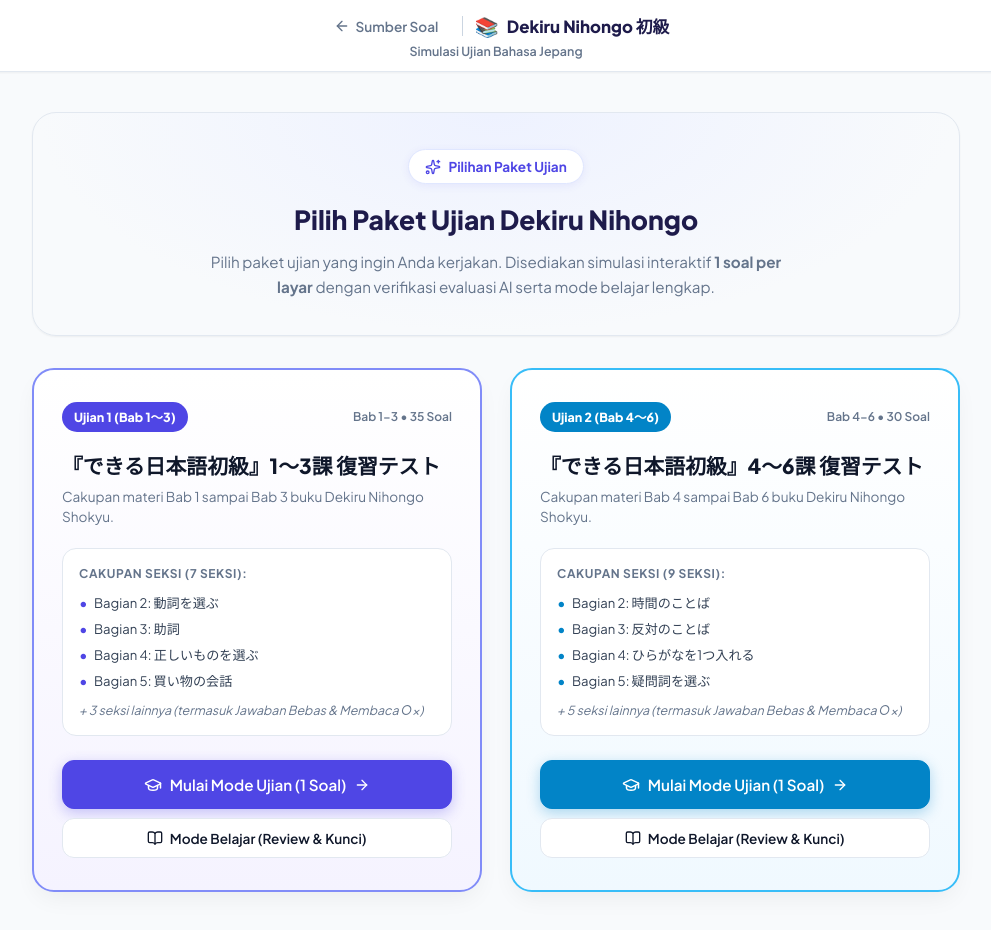
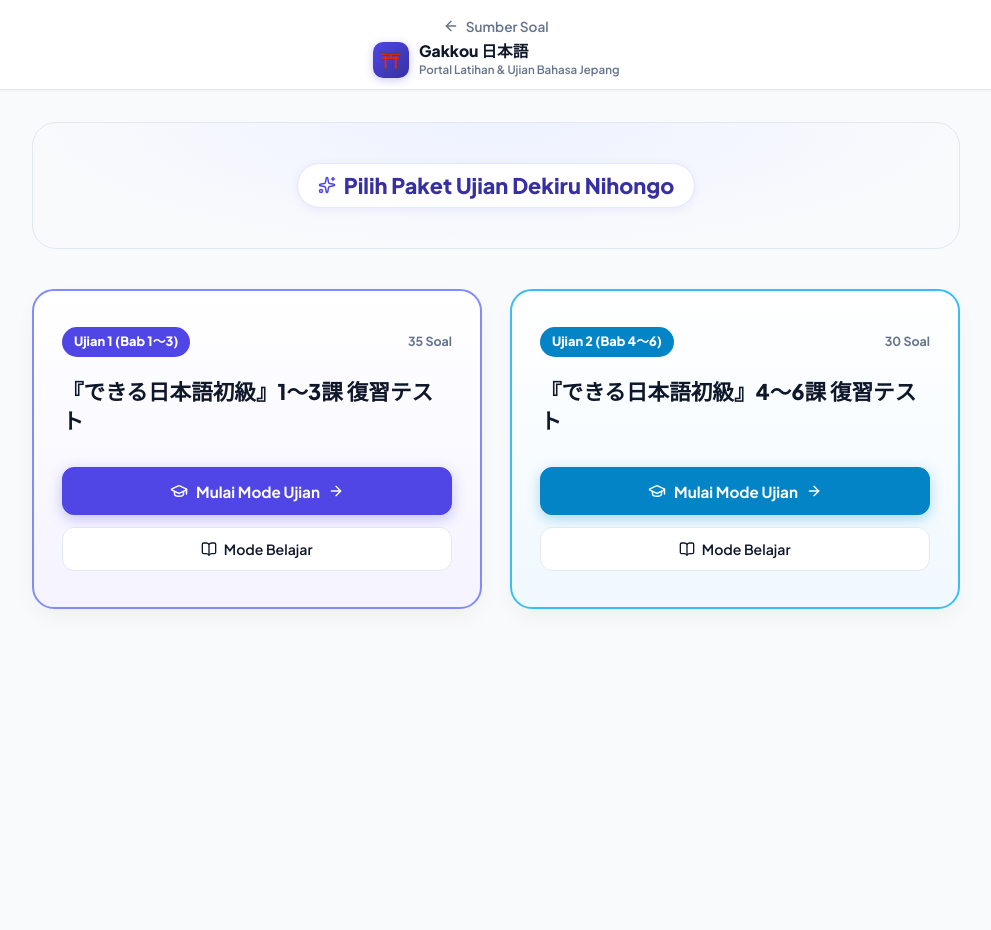
Before and after one commit to fathurzoy/ef-gakkou, a React (Vite) app: page / in a window 1280 px wide. Both pictures are taken after a click on the button "Mulai Belajar / Ujian Dekiru". Shown: the top 930 px of the page, without its empty margins (144-1135 px from the left). After the commit the page ends 800 px from the top, so only its background shows below. Built offline with nearby package versions, Linux system fonts and the light colour scheme.

Commit message:
refactor(dekiru): simplify exam selection screen layout and action buttons

```diff
--- a/src/components/dekiru/DekiruExamView.tsx
+++ b/src/components/dekiru/DekiruExamView.tsx
@@ -1014,69 +1014,88 @@
         {/* Navbar Header */}
         <header className="app-header">
           <div className="header-inner" style={{ alignItems: "center", justifyContent: "space-between" }}>
-            <div style={{ display: "flex", alignItems: "center", gap: "0.75rem" }}>
-              <button
-                onClick={onBackToSourceSelect}
-                className="btn btn-ghost"
-                style={{ padding: "0.4rem 0.65rem", borderRadius: "10px", gap: "0.35rem" }}
-                title="Kembali ke Pilihan Sumber Soal"
+            <button
+              onClick={onBackToSourceSelect}
+              className="btn btn-ghost"
+              style={{ padding: "0.4rem 0.75rem", borderRadius: "10px", gap: "0.4rem" }}
+              title="Kembali ke Pilihan Sumber Soal"
+            >
+              <ArrowLeft size={16} />
+              <span style={{ fontSize: "0.85rem", fontWeight: 600 }}>Sumber Soal</span>
+            </button>
+
+            <div style={{ display: "flex", alignItems: "center", gap: "0.65rem" }}>
+              <div
+                style={{
+                  width: "36px",
+                  height: "36px",
+                  borderRadius: "10px",
+                  background: "linear-gradient(135deg, #4f46e5 0%, #3730a3 100%)",
+                  color: "#ffffff",
+                  display: "flex",
+                  alignItems: "center",
+                  justifyContent: "center",
+                  fontSize: "1.15rem",
+                  boxShadow: "0 2px 8px rgba(79, 70, 229, 0.3)",
+                  flexShrink: 0,
+                }}
               >
-                <ArrowLeft size={16} />
-                <span style={{ fontSize: "0.85rem" }}>Sumber Soal</span>
-              </button>
-              <div style={{ height: "20px", width: "1px", background: "#cbd5e1" }} />
-              <div style={{ display: "flex", alignItems: "center", gap: "0.5rem" }}>
-                <span style={{ fontSize: "1.2rem" }}>📚</span>
-                <span style={{ fontWeight: 800, color: "#1e1b4b", fontSize: "1.05rem" }}>
-                  Dekiru Nihongo 初級
-                </span>
-              </div>
-            </div>
-
-            <div style={{ fontSize: "0.78rem", color: "#64748b", fontWeight: 600 }}>
-              Simulasi Ujian Bahasa Jepang
-            </div>
+                ⛩️
+              </div>
+              <div>
+                <div style={{ fontSize: "0.98rem", fontWeight: 800, color: "#0f172a", lineHeight: 1.2 }}>
+                  Gakkou 日本語
+                </div>
+                <div style={{ fontSize: "0.72rem", color: "#64748b", fontWeight: 600 }}>
+                  Portal Latihan & Ujian Bahasa Jepang
+                </div>
+              </div>
+            </div>
+
+            <div style={{ width: "90px" }} />
           </div>
         </header>
 
         {/* Selection Main Content */}
-        <main className="main-content" style={{ maxWidth: "960px", margin: "0 auto", padding: "2.5rem 1rem 3.5rem 1rem", width: "100%" }}>
-          {/* Hero Banner */}
+        <main className="main-content" style={{ maxWidth: "960px", margin: "0 auto", padding: "2rem 1rem 3rem 1rem", width: "100%" }}>
+          {/* Hero Section */}
           <div
-            className="card"
+            className="hero-card"
             style={{
               textAlign: "center",
-              padding: "2.25rem 1.5rem",
+              padding: "2.5rem 1.5rem",
               background: "radial-gradient(ellipse at top, #eef2ff 0%, #f8fafc 70%)",
               borderRadius: "24px",
               border: "1px solid #e2e8f0",
-              marginBottom: "2rem",
+              marginBottom: "2.5rem",
             }}
           >
             <div
               style={{
                 display: "inline-flex",
                 alignItems: "center",
-                gap: "0.45rem",
+                gap: "0.5rem",
                 background: "#ffffff",
-                padding: "0.4rem 1rem",
+                padding: "0.5rem 1.25rem",
                 borderRadius: "9999px",
                 border: "1px solid #e0e7ff",
                 boxShadow: "0 2px 8px rgba(79, 70, 229, 0.08)",
-                marginBottom: "1rem",
               }}
             >
-              <Sparkles size={16} color="#4f46e5" />
-              <span style={{ fontSize: "0.85rem", fontWeight: 700, color: "#4f46e5" }}>
-                Pilihan Paket Ujian
-              </span>
-            </div>
-            <h1 style={{ fontSize: "1.65rem", fontWeight: 800, color: "#1e1b4b", margin: "0 0 0.65rem 0" }}>
-              Pilih Paket Ujian Dekiru Nihongo
-            </h1>
-            <p style={{ margin: 0, fontSize: "0.95rem", color: "#64748b", maxWidth: "600px", marginInline: "auto", lineHeight: 1.6 }}>
-              Pilih paket ujian yang ingin Anda kerjakan. Disediakan simulasi interaktif <strong>1 soal per layar</strong> dengan verifikasi evaluasi AI serta mode belajar lengkap.
-            </p>
+              <Sparkles size={18} color="#4f46e5" />
+              <h1
+                className="hero-title"
+                style={{
+                  fontSize: "1.35rem",
+                  fontWeight: 800,
+                  color: "#3730a3",
+                  margin: 0,
+                  lineHeight: 1.25,
+                }}
+              >
+                Pilih Paket Ujian Dekiru Nihongo
+              </h1>
+            </div>
           </div>
 
           {/* 2 Exam Cards Grid */}
@@ -1091,8 +1110,8 @@
                   key={examMeta.id}
                   className="card card-hover"
                   style={{
-                    padding: "2rem 1.75rem",
-                    border: `2px solid ${isFirst ? "#818cf8" : "#38bdf8"}`,
+                    padding: "2.25rem 1.75rem",
+                    border: isFirst ? "2px solid #818cf8" : "2px solid #38bdf8",
                     borderRadius: "22px",
                     background: "linear-gradient(180deg, #ffffff 0%, " + lightBg + " 100%)",
                     display: "flex",
@@ -1109,7 +1128,7 @@
                         style={{
                           background: accentColor,
                           color: "#ffffff",
-                          fontSize: "0.78rem",
+                          fontSize: "0.8rem",
                           fontWeight: 800,
                           padding: "0.35rem 0.75rem",
                           borderRadius: "9999px",
@@ -1117,51 +1136,19 @@
                       >
                         {examMeta.title}
                       </span>
-                      <span style={{ fontSize: "0.75rem", color: "#64748b", fontWeight: 600 }}>
-                        {examMeta.badgeText}
+                      <span style={{ fontSize: "0.78rem", color: "#64748b", fontWeight: 700 }}>
+                        {examMeta.totalQuestions} Soal
                       </span>
                     </div>
 
                     {/* Japanese Title */}
-                    <h2 style={{ fontSize: "1.3rem", fontWeight: 800, color: "#0f172a", marginBottom: "0.5rem", lineHeight: 1.3 }}>
+                    <h2 style={{ fontSize: "1.35rem", fontWeight: 800, color: "#0f172a", marginBottom: "2rem", lineHeight: 1.35 }}>
                       {examMeta.subtitle}
                     </h2>
-                    <p style={{ fontSize: "0.85rem", color: "#64748b", marginBottom: "1.25rem", lineHeight: 1.5 }}>
-                      Cakupan materi Bab {examMeta.lessonRange[0]} sampai Bab {examMeta.lessonRange[1]} buku Dekiru Nihongo Shokyu.
-                    </p>
-
-                    {/* Section Summary list */}
-                    <div
-                      style={{
-                        background: "#ffffff",
-                        padding: "1rem",
-                        borderRadius: "14px",
-                        border: "1px solid #e2e8f0",
-                        marginBottom: "1.5rem",
-                        display: "flex",
-                        flexDirection: "column",
-                        gap: "0.4rem",
-                      }}
-                    >
-                      <div style={{ fontSize: "0.75rem", fontWeight: 700, color: "#64748b", textTransform: "uppercase", letterSpacing: "0.05em", marginBottom: "0.25rem" }}>
-                        Cakupan Seksi ({examMeta.totalSections} Seksi):
-                      </div>
-                      {examMeta.data.sections.slice(0, 4).map((s) => (
-                        <div key={s.section} style={{ fontSize: "0.82rem", color: "#334155", display: "flex", alignItems: "center", gap: "0.4rem" }}>
-                          <span style={{ color: accentColor, fontWeight: 700 }}>•</span>
-                          <span>Bagian {s.section}: {s.title}</span>
-                        </div>
-                      ))}
-                      {examMeta.data.sections.length > 4 && (
-                        <div style={{ fontSize: "0.78rem", color: "#64748b", fontStyle: "italic", marginTop: "0.2rem" }}>
-                          + {examMeta.data.sections.length - 4} seksi lainnya (termasuk Jawaban Bebas & Membaca ○×)
-                        </div>
-                      )}
-                    </div>
                   </div>
 
                   {/* Actions */}
-                  <div style={{ display: "flex", flexDirection: "column", gap: "0.6rem" }}>
+                  <div style={{ display: "flex", flexDirection: "column", gap: "0.75rem" }}>
                     <button
                       onClick={() => handleSelectExam(examMeta.id, "exam")}
                       className="btn btn-primary"
@@ -1170,17 +1157,18 @@
                         padding: "0.85rem 1.25rem",
                         borderRadius: "12px",
                         fontSize: "0.95rem",
+                        fontWeight: 700,
                         display: "flex",
                         alignItems: "center",
                         justifyContent: "center",
                         gap: "0.5rem",
                         background: accentColor,
                         borderColor: accentColor,
-                        boxShadow: `0 4px 14px ${isFirst ? "rgba(79, 70, 229, 0.3)" : "rgba(2, 132, 199, 0.3)"}`,
+                        boxShadow: isFirst ? "0 4px 14px rgba(79, 70, 229, 0.3)" : "0 4px 14px rgba(2, 132, 199, 0.3)",
                       }}
                     >
                       <GraduationCap size={18} />
-                      <span>Mulai Mode Ujian (1 Soal)</span>
+                      <span>Mulai Mode Ujian</span>
                       <ArrowRight size={16} />
                     </button>
 
@@ -1189,9 +1177,10 @@
                       className="btn btn-secondary"
                       style={{
                         width: "100%",
-                        padding: "0.65rem 1.25rem",
+                        padding: "0.75rem 1.25rem",
                         borderRadius: "12px",
-                        fontSize: "0.85rem",
+                        fontSize: "0.88rem",
+                        fontWeight: 600,
                         display: "flex",
                         alignItems: "center",
                         justifyContent: "center",
@@ -1199,7 +1188,7 @@
                       }}
                     >
                       <BookOpen size={16} />
-                      <span>Mode Belajar (Review & Kunci)</span>
+                      <span>Mode Belajar</span>
                     </button>
                   </div>
                 </div>
```
